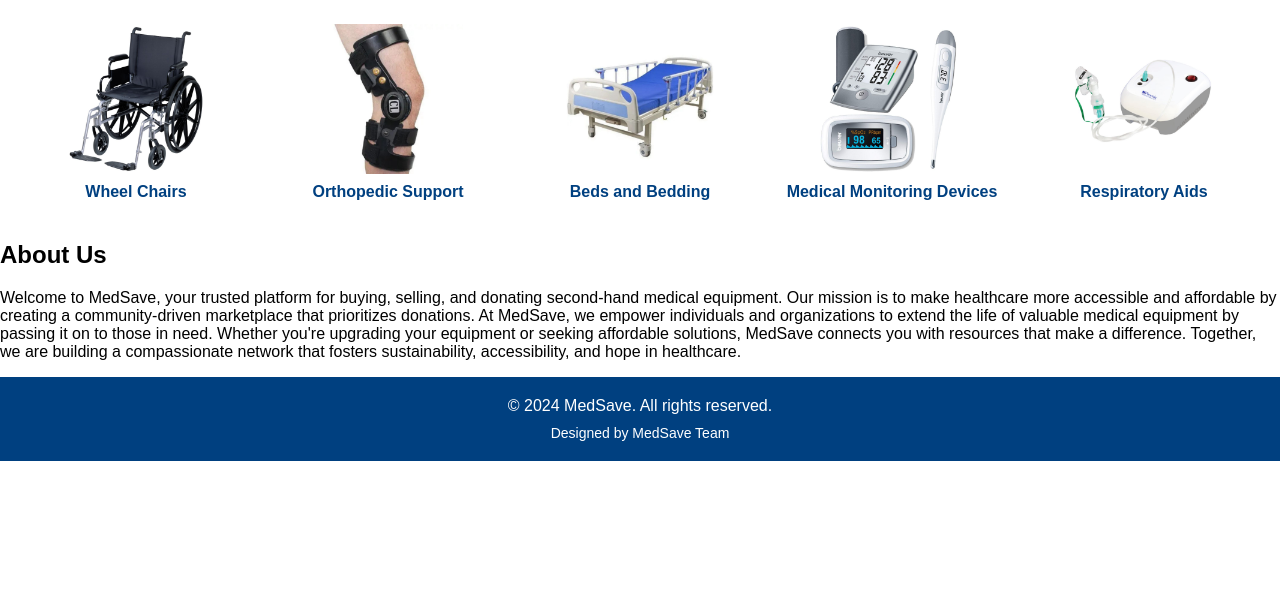
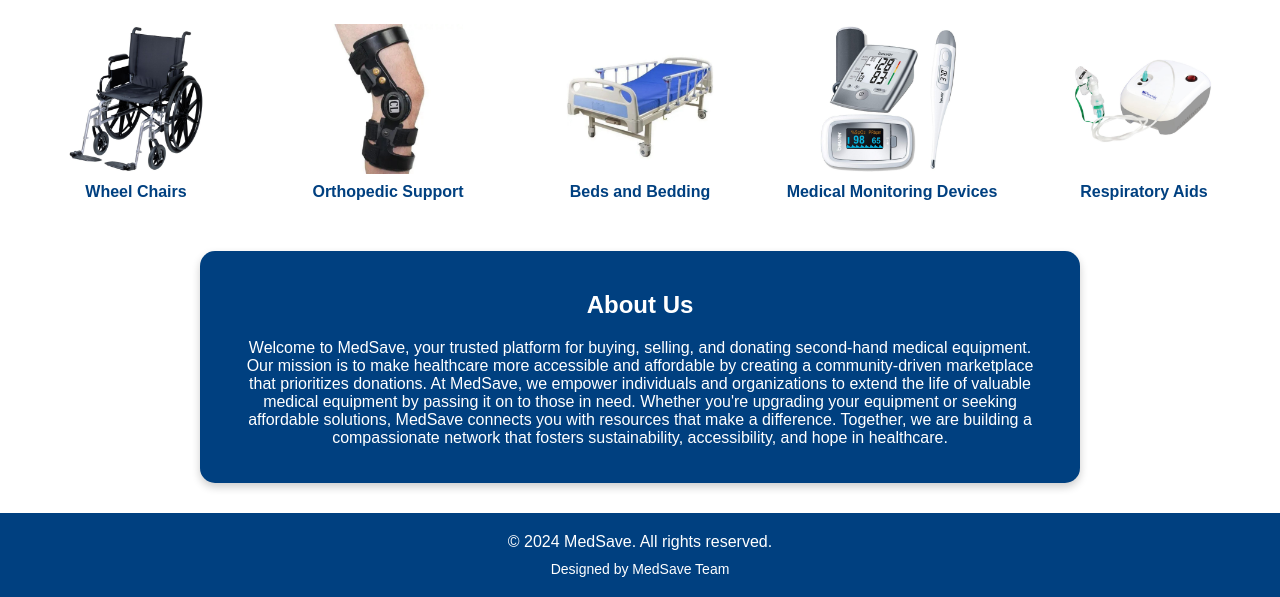
Before and after one commit to mahim2909/MedSave, a PHP site: page / in a window 1280 px wide. Shown: the part 641-1238 px from the top of the page. Before the commit the page ends 1102 px from the top, so only its background shows below. Run offline with PHP 8.4, Linux system fonts and the light colour scheme.

Commit message:
Update styles.css

```diff
--- a/styles.css
+++ b/styles.css
@@ -178,3 +178,13 @@
 .registration-footer a:hover {
     color: #004080;
 }
+.styled-box {
+    background-color: #004080; /* Dark blue color */
+    color: white; /* White font color */
+    border-radius: 15px; /* Curved edges */
+    padding: 20px 40px; /* Top/Bottom padding: 20px, Left/Right padding: 40px */
+    margin: 30px auto; /* Center align with margin */
+    max-width: 800px; /* Limit width to make it more centered */
+    text-align: center; /* Center-align text */
+    box-shadow: 0 4px 8px rgba(0, 0, 0, 0.2); /* Optional shadow for visual depth */
+}
```
